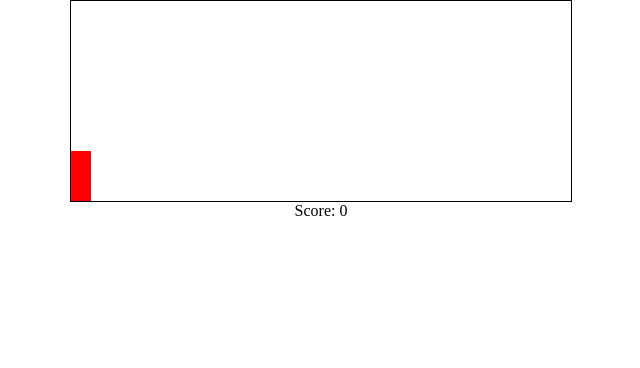
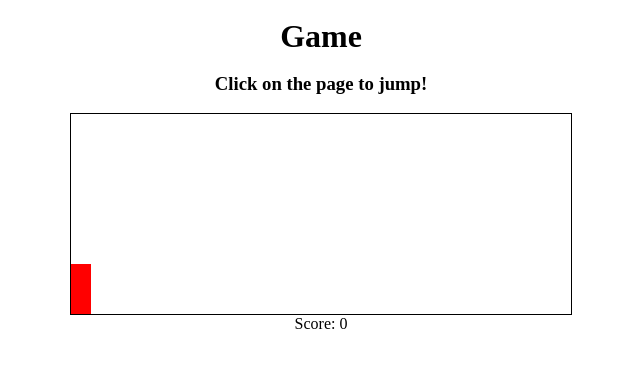
Before and after one commit to BaseMax/easiest-js-game, a plain HTML site: page index.html in a window 1280 px wide. Shown: the whole page, without its empty margins (319-959 px from the left). Drawn offline with Linux system fonts and the light colour scheme.

Commit message:
add header and description to help players

```diff
--- a/index.html
+++ b/index.html
@@ -6,6 +6,13 @@
 		<link type="text/css" rel="stylesheet" href="style.css">
 	</head>
 	<body>
+		<br>
+		<center>
+			<h1>Game</h1>
+			<br>
+			<h3>Click on the page to jump!</h3>
+		</center>
+		<br>
 		<div class="game">
 			<div id="character"></div>
 			<div id="block"></div>
```
